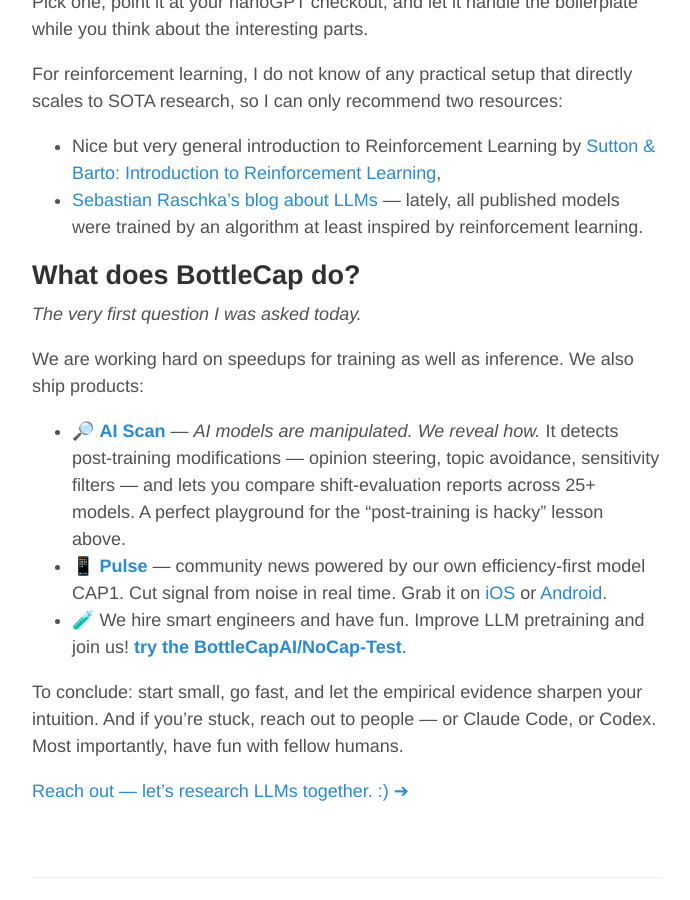
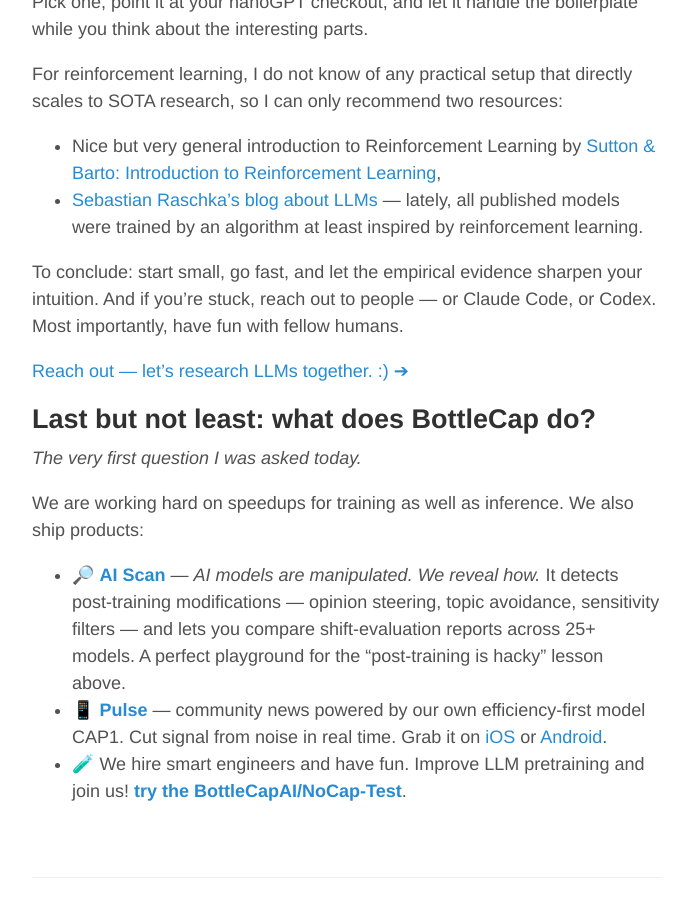
Before and after one commit to oplatek/oplatek.github.io, a Jekyll site: the page built from _posts/2026-06-30-start-llm-research-no-gpu.md, in a window 1280 px wide and 900 px high, scrolled down 2915 px. Shown: the whole window, without its empty margins (293-983 px from the left). Built offline with Jekyll 4.4.1, drawn with Linux system fonts in a browser that asks for light colours; some of the changed lines change nothing that is shown.

Commit message:
reorder sections

```diff
--- a/_posts/2026-06-30-start-llm-research-no-gpu.md
+++ b/_posts/2026-06-30-start-llm-research-no-gpu.md
@@ -81,7 +81,12 @@
 - Nice but very general introduction to Reinforcement Learning by [Sutton & Barto: Introduction to Reinforcement Learning](https://web.stanford.edu/class/psych209/Readings/SuttonBartoIPRLBook2ndEd.pdf),
 - [Sebastian Raschka's blog about LLMs](https://sebastianraschka.com/blog/) — lately, all published models were trained by an algorithm at least inspired by reinforcement learning.
 
-## What does BottleCap do?
+To conclude: start small, go fast, and let the empirical evidence sharpen your intuition. And if you're stuck, reach out to people — or Claude Code, or Codex. Most importantly, have fun with fellow humans.
+
+
+[Reach out — let's research LLMs together. :) ➔](https://www.linkedin.com/in/ondrejplatek/)
+
+## Last but not least: what does BottleCap do?
 _The very first question I was asked today._
 
 We are working hard on speedups for training as well as inference.
@@ -90,9 +95,3 @@
 - 🔎 [**AI Scan**](https://scan.bottlecapai.com/) — _AI models are manipulated. We reveal how._ It detects post-training modifications — opinion steering, topic avoidance, sensitivity filters — and lets you compare shift-evaluation reports across 25+ models. A perfect playground for the "post-training is hacky" lesson above.
 - 📱 [**Pulse**](https://www.bottlecapai.com/pulse-app) — community news powered by our own efficiency-first model CAP1. Cut signal from noise in real time. Grab it on [iOS](https://apps.apple.com/us/app/id6753948492) or [Android](https://play.google.com/store/apps/details?id=com.bottlecapai.pulse).
 - 🧪 We hire smart engineers and have fun. Improve LLM pretraining and join us! **[try the BottleCapAI/NoCap-Test](https://github.com/BottleCapAI/NoCap-Test)**.
-
-
-To conclude: start small, go fast, and let the empirical evidence sharpen your intuition. And if you're stuck, reach out to people — or Claude Code, or Codex. Most importantly, have fun with fellow humans.
-
-
-[Reach out — let's research LLMs together. :) ➔](https://www.linkedin.com/in/ondrejplatek/)
```
